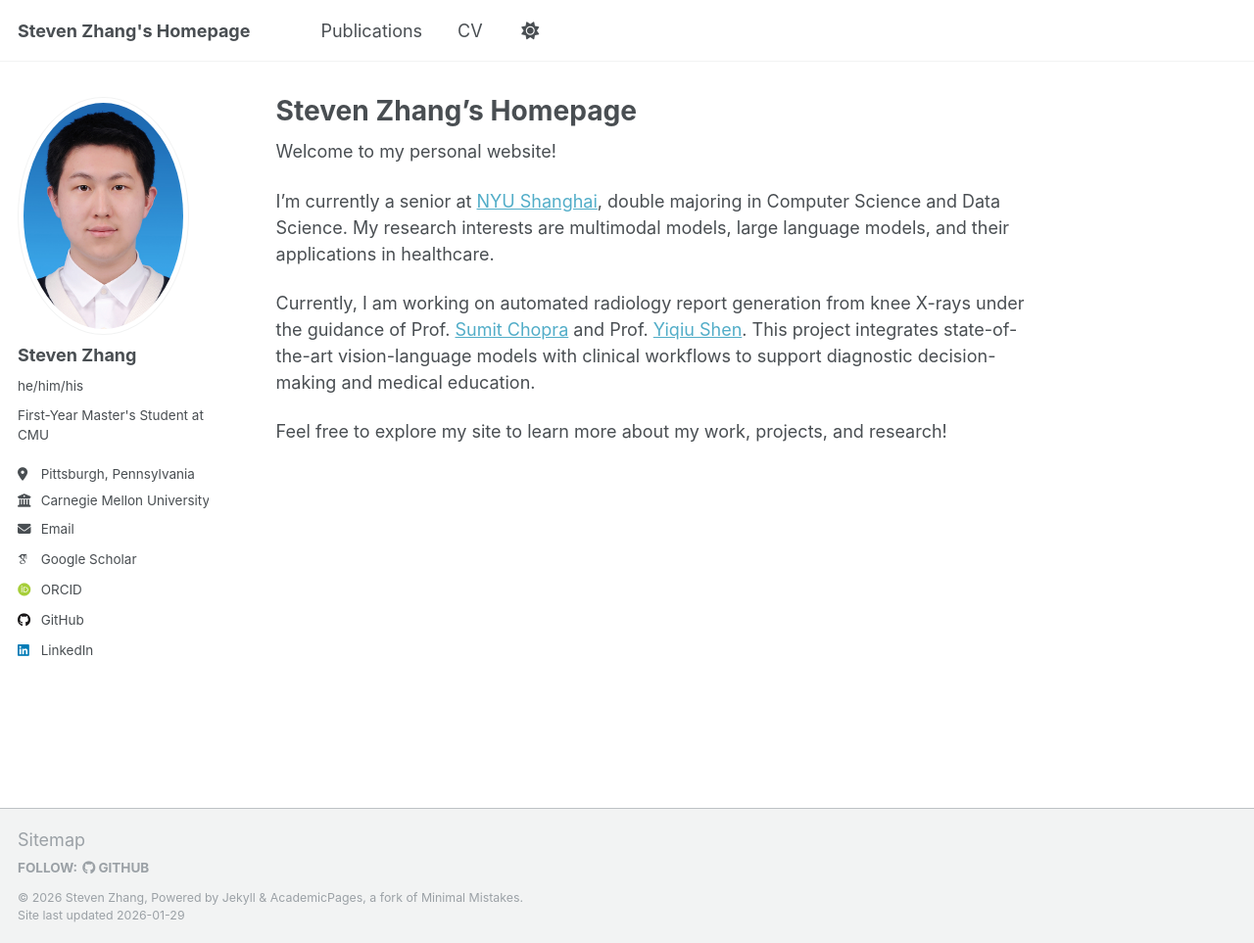
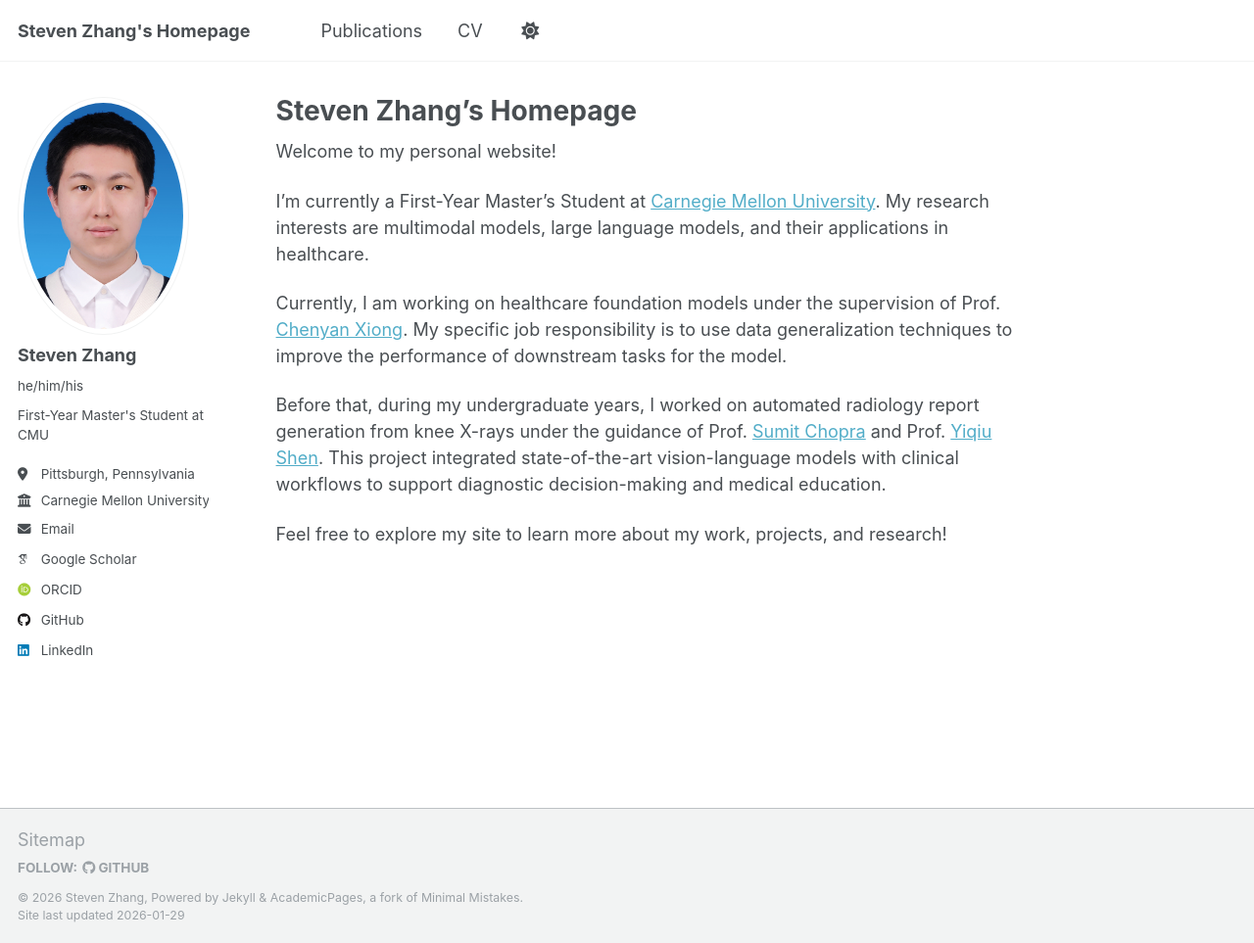
Before and after one commit to qingYzhang/qingYzhang.github.io, a Jekyll site: the page built from _pages/about.md, in a window 1280 px wide and 963 px high. Shown: the whole window at 98% size. Built offline with Jekyll 4.4.1, drawn with Linux system fonts in a browser that asks for light colours; some web fonts are replaced.

Commit message:
Revise about page for current education and projects
Updated educational background and research focus in the about page.

```diff
--- a/_pages/about.md
+++ b/_pages/about.md
@@ -9,8 +9,10 @@ redirect_from:
 
 Welcome to my personal website!
 
-I’m currently a senior at [NYU Shanghai](https://shanghai.nyu.edu/), double majoring in Computer Science and Data Science. My research interests are multimodal models, large language models, and their applications in healthcare.
+I’m currently a First-Year Master's Student at [Carnegie Mellon University](cmu.edu). My research interests are multimodal models, large language models, and their applications in healthcare.
 
-Currently, I am working on automated radiology report generation from knee X-rays under the guidance of Prof. [Sumit Chopra](https://www.spchopra.net/) and Prof. [Yiqiu Shen](https://seyiqi.github.io/). This project integrates state-of-the-art vision-language models with clinical workflows to support diagnostic decision-making and medical education.
+Currently, I am working on healthcare foundation models under the supervision of Prof. [Chenyan Xiong](https://www.cs.cmu.edu/~cx/). My specific job responsibility is to use data generalization techniques to improve the performance of downstream tasks for the model.
+
+Before that, during my undergraduate years, I worked on automated radiology report generation from knee X-rays under the guidance of Prof. [Sumit Chopra](https://www.spchopra.net/) and Prof. [Yiqiu Shen](https://seyiqi.github.io/). This project integrated state-of-the-art vision-language models with clinical workflows to support diagnostic decision-making and medical education.
 
 Feel free to explore my site to learn more about my work, projects, and research!
```
